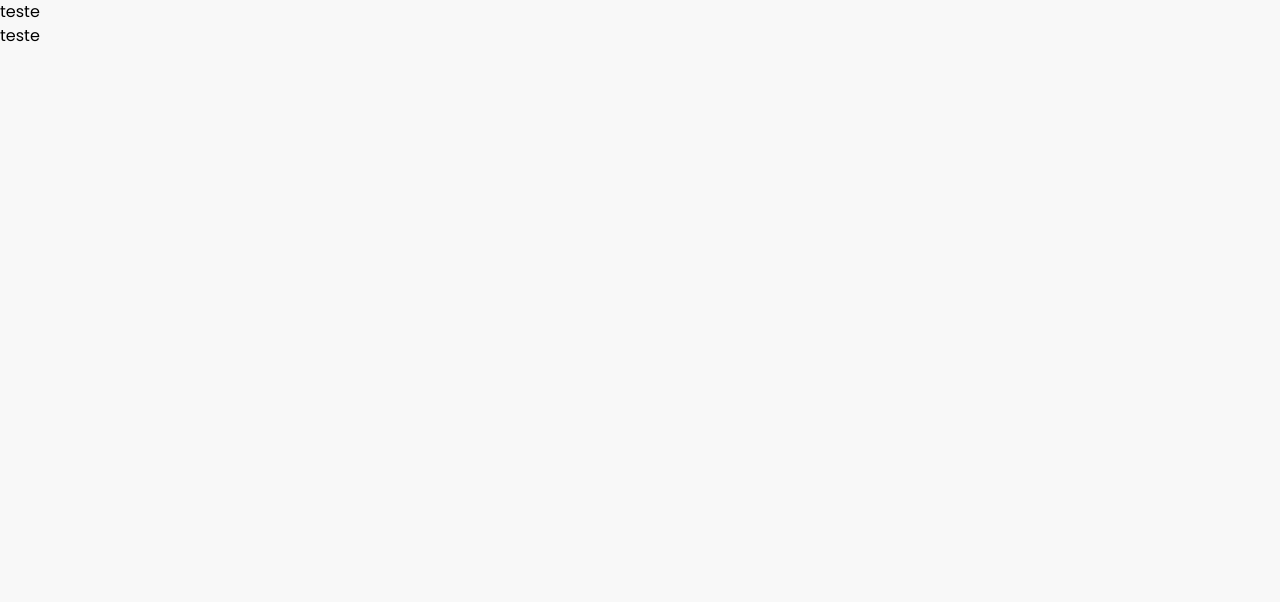
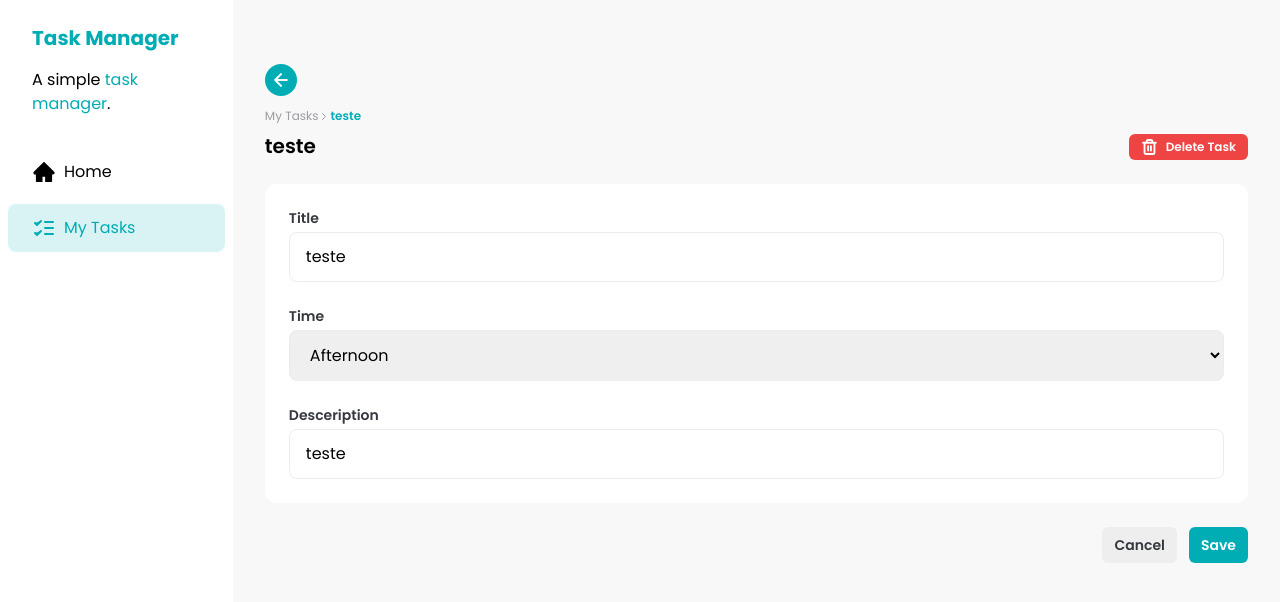
Before and after one commit to guitessmann09/fsc-task-manager, a React (Vite) app: page /task/11e9de7c-1ba2-4bc5-bc6d-f02d891c7cd4 in a window 1280 px wide. Shown: the top 602 px of the page. Built offline with nearby package versions, Linux system fonts and the light colour scheme; data requests are answered from the project's data file.

Commit message:
feat: add initial TaskDetails page without logic

```diff
--- a/src/assets/icons/index.js
+++ b/src/assets/icons/index.js
@@ -1,5 +1,7 @@
 import AddIcon from './add.svg?react'
+import ArrowLeftIcon from './arrow-left.svg?react'
 import CheckIcon from './check.svg?react'
+import ChevronRightIcon from './chevron-right.svg?react'
 import CloudSunIcon from './cloud-sun.svg?react'
 import DetailsIcon from './details.svg?react'
 import HomeIcon from './home.svg?react'
@@ -11,7 +13,9 @@
 
 export {
   AddIcon,
+  ArrowLeftIcon,
   CheckIcon,
+  ChevronRightIcon,
   CloudSunIcon,
   DetailsIcon,
   HomeIcon,
--- a/src/components/Button.jsx
+++ b/src/components/Button.jsx
@@ -14,6 +14,7 @@
         primary: 'bg-brand-primary text-white',
         ghost: 'bg-transparent text-brand-dark-gray',
         secondary: 'bg-brand-light-gray text-brand-dark-blue',
+        danger: 'bg-brand-danger text-brand-white',
       },
       size: {
         small: 'py-1 text-xs',
--- a/src/pages/task-details.jsx
+++ b/src/pages/task-details.jsx
@@ -1,9 +1,23 @@
 import { useEffect, useState } from 'react'
-import { useParams } from 'react-router-dom'
+import { useNavigate, useParams } from 'react-router-dom'
+
+import {
+  ArrowLeftIcon,
+  ChevronRightIcon,
+  TrashIcon,
+} from '../assets/icons/index.js'
+import Button from '../components/Button'
+import Input from '../components/Input.jsx'
+import Sidebar from '../components/Sidebar'
+import TimeSelect from '../components/TimeSelect.jsx'
 
 const TaskDetailsPage = () => {
   const { taskId } = useParams()
   const [task, setTask] = useState()
+  const navigate = useNavigate()
+  const handleBackClick = () => {
+    navigate(-1)
+  }
 
   useEffect(() => {
     const fetchTasks = async () => {
@@ -19,9 +33,66 @@
   }, [taskId])
 
   return (
-    <div>
-      <p>{task?.title}</p>
-      <p>{task?.description}</p>
+    <div className="flex">
+      <Sidebar />
+      <div className="w-full space-y-6 px-8 py-16">
+        <div className="flex w-full justify-between">
+          {/* parte da esquerda */}
+          <div>
+            <button
+              onClick={handleBackClick}
+              className="mb-3 flex h-8 w-8 items-center justify-center rounded-full bg-brand-primary"
+            >
+              <ArrowLeftIcon />
+            </button>
+            <div className="flex items-center gap-1 text-xs">
+              <span
+                onClick={handleBackClick}
+                className="cursor-pointer text-brand-text-gray"
+              >
+                My Tasks
+              </span>
+              <ChevronRightIcon className="text-brand-text-gray" />
+              <span className="font-semibold text-brand-primary">
+                {task?.title}
+              </span>
+            </div>
+            <h1 className="mt-2 text-xl font-semibold">{task?.title}</h1>
+          </div>
+          {/* parte da direita */}
+          <Button className="h-fit self-end" color="danger">
+            <TrashIcon />
+            Delete Task
+          </Button>
+        </div>
+
+        {/* Dados da tarefa */}
+        <div className="space-y-6 rounded-xl bg-brand-white p-6">
+          <div>
+            <Input id="title" label="Title" value={task?.title} />
+          </div>
+
+          <div>
+            <TimeSelect value={task?.time} />
+          </div>
+
+          <div>
+            <Input
+              id="description"
+              label="Desceription"
+              value={task?.description}
+            />
+          </div>
+        </div>
+        <div className="flex w-full justify-end gap-3">
+          <Button size="large" color="secondary">
+            Cancel
+          </Button>
+          <Button size="large" color="primary">
+            Save
+          </Button>
+        </div>
+      </div>
     </div>
   )
 }
--- a/tailwind.config.js
+++ b/tailwind.config.js
@@ -17,7 +17,7 @@
           white: '#FFFFFF',
           background: '#F8F8F8',
           process: '#FFAA04',
-          danger: '#FFAA04',
+          danger: '#EF4444',
         },
       },
     },
```
Also changed, not shown: src/assets/icons/arrow-left.svg (added), src/assets/icons/chevron-right.svg (added).
